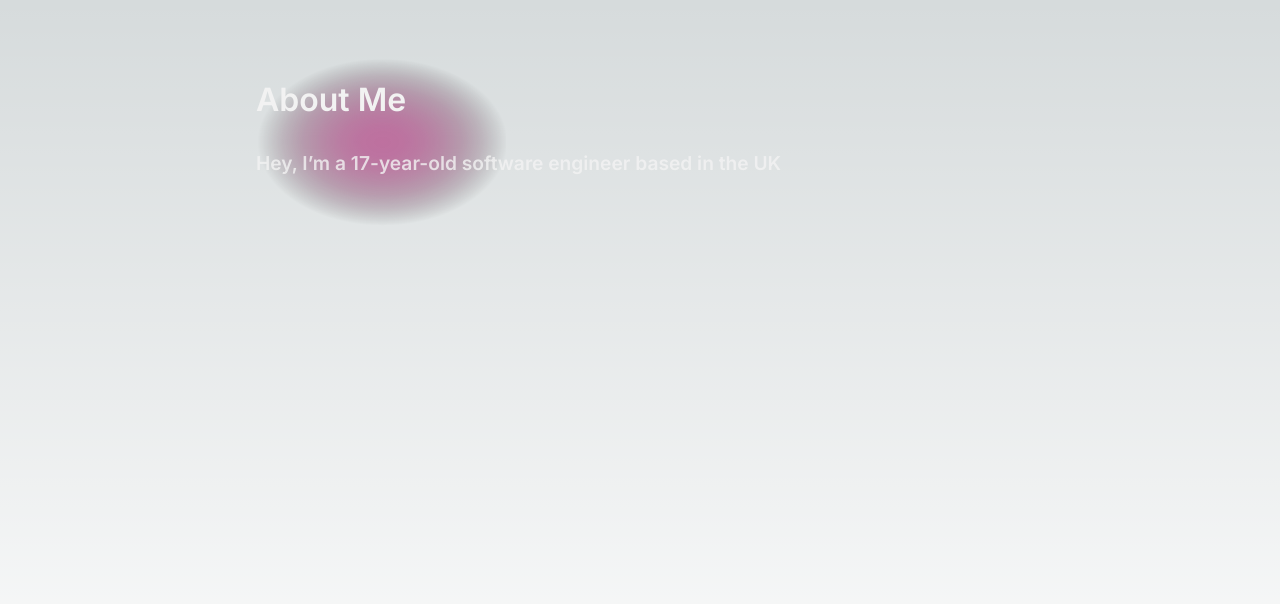
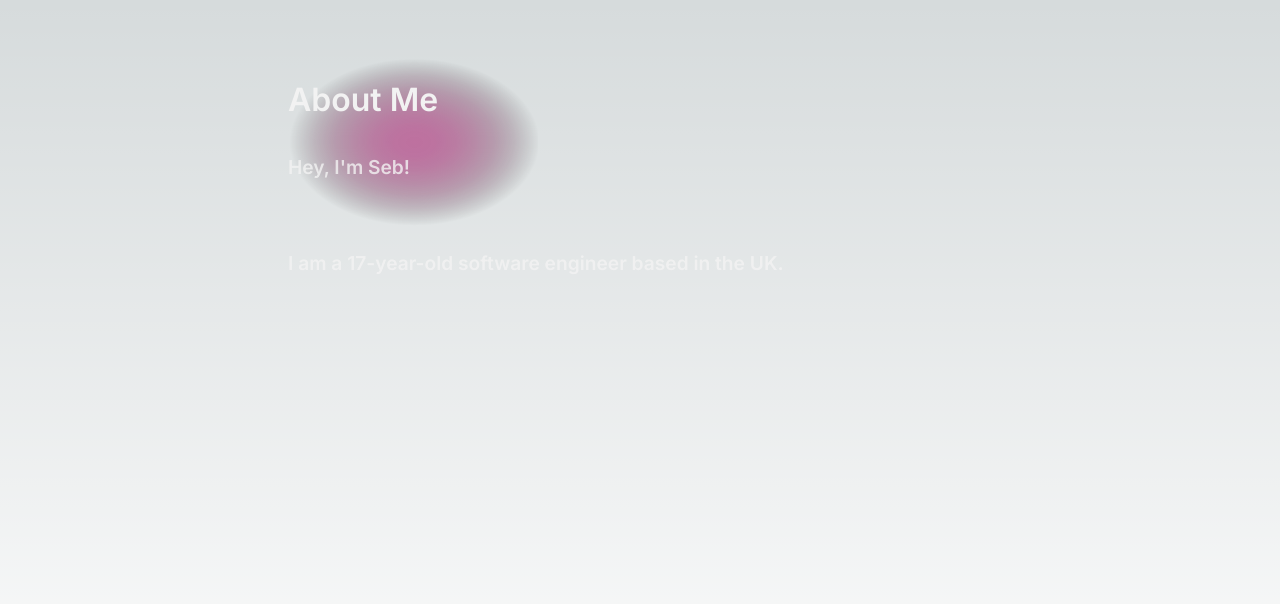
Before and after one commit to sd0e/portfolio, a Next.js app: page /about in a window 1280 px wide. Shown: the top 604 px of the page. Built offline with nearby package versions, Linux system fonts and the light colour scheme.

Commit message:
Add swipe and key capability

```diff
--- a/components/layout.module.css
+++ b/components/layout.module.css
@@ -1,6 +1,6 @@
 .container {
 	max-width: 50rem;
-	padding: 0 1rem;
+	padding: 0 3rem;
 	margin: 5rem auto 6rem;
 	height: calc(100vh - 11rem);
 }
@@ -29,4 +29,5 @@
 	font-weight: 600;
 	font-size: 1.2rem;
 	color: rgba(242, 242, 242, 0.8);
+	line-height: 2rem;
 }
--- a/components/layout.tsx
+++ b/components/layout.tsx
@@ -15,15 +15,37 @@ export default function Layout({ children, mainPage = false, title, description,
     const gradientImage = image || '@/assets/SVG/index.svg';
     const router = useRouter();
 
+    let prevY = 0;
+    let lastTimestamp = 0;
+
     let useNext = true;
     if (typeof window !== 'undefined') {
         useNext = (window as any).next;
+
+        window.addEventListener('keydown', e => {
+            if (e.timeStamp - lastTimestamp < 100 || e.repeat) return;
+            lastTimestamp = e.timeStamp;
+            if (e.key === 'ArrowDown' && next) moveNext();
+            else if (e.key === 'ArrowUp' && prev) movePrev();
+        });
     }
 
     const variants = {
         hidden: { opacity: 0, x: 0, y: useNext ? 400 : -400 },
         enter: { opacity: 1, x: 0, y: 0 },
         exit: { opacity: 0, x: 0, y: useNext ? -400 : 400 },
+    }
+
+    const moveNext = (): void => {
+        if (!next) return;
+        (window as any).next = true;
+        router.push(next);
+    }
+
+    const movePrev = (): void => {
+        if (!prev) return;
+        (window as any).next = false;
+        router.push(prev);
     }
 
     return (
@@ -36,11 +58,18 @@ export default function Layout({ children, mainPage = false, title, description,
             transition={{ type: 'ease-in-out', duration: 0.25 }}
             onWheel={e => {
                 if (e.deltaY > 0 && next) {
-                    (window as any).next = true;
-                    router.push(next);
+                    moveNext();
                 } else if (e.deltaY < 0 && prev) {
-                    (window as any).next = false;
-                    router.push(prev);
+                    movePrev();
+                }
+            }}
+            onTouchStart={e => prevY = e.nativeEvent.touches[0].clientY}
+            onTouchEnd={e => {
+                const deltaYSwipe = e.changedTouches[0].clientY - prevY;
+                if (deltaYSwipe < 0 && next) {
+                    moveNext();
+                } else if (deltaYSwipe > 0 && prev) {
+                    movePrev();
                 }
             }}
         >
--- a/pages/about.tsx
+++ b/pages/about.tsx
@@ -1,6 +1,6 @@
 import Head from 'next/head';
 import { Inter } from 'next/font/google';
-import Layout, { siteDescription, siteName } from '@/components/layout';
+import Layout from '@/components/layout';
 import { useRouter } from 'next/router';
 
 const inter = Inter({ subsets: ['latin'], weight: ['600', '700'] })
@@ -10,11 +10,12 @@ export default function Home() {
   const pathname = router.pathname;
 
   return (
-    <Layout mainPage title="About Me" description="Hey, I’m a 17-year-old software engineer based in the UK" image={`/assets/SVG${pathname}.svg`} prev="/" next="/skills">
+    <Layout mainPage title="About Me" description="Hey, I'm Seb!" image={`/assets/SVG${pathname}.svg`} prev="/" next="/skills">
       <Head>
         <meta name="viewport" content="width=device-width, initial-scale=1" />
         <link rel="icon" href="/favicon.ico" />
       </Head>
+      <p className={inter.className}>I am a 17-year-old software engineer based in the UK.</p>
     </Layout>
   )
 }
--- a/pages/projects.tsx
+++ b/pages/projects.tsx
@@ -1,6 +1,6 @@
 import Head from 'next/head';
 import { Inter } from 'next/font/google';
-import Layout, { siteDescription, siteName } from '@/components/layout';
+import Layout from '@/components/layout';
 import { useRouter } from 'next/router';
 
 const inter = Inter({ subsets: ['latin'], weight: ['600', '700'] })
--- a/pages/skills.tsx
+++ b/pages/skills.tsx
@@ -1,6 +1,6 @@
 import Head from 'next/head';
 import { Inter } from 'next/font/google';
-import Layout, { siteDescription, siteName } from '@/components/layout';
+import Layout from '@/components/layout';
 import { useRouter } from 'next/router';
 
 const inter = Inter({ subsets: ['latin'], weight: ['600', '700'] })
--- a/styles/globals.css
+++ b/styles/globals.css
@@ -118,3 +118,9 @@ a {
     color-scheme: dark;
   }
 }
+
+p {
+  color: rgba(242, 242, 242, 0.8);
+  font-size: 1.2rem;
+  line-height: 2rem;
+}
```
